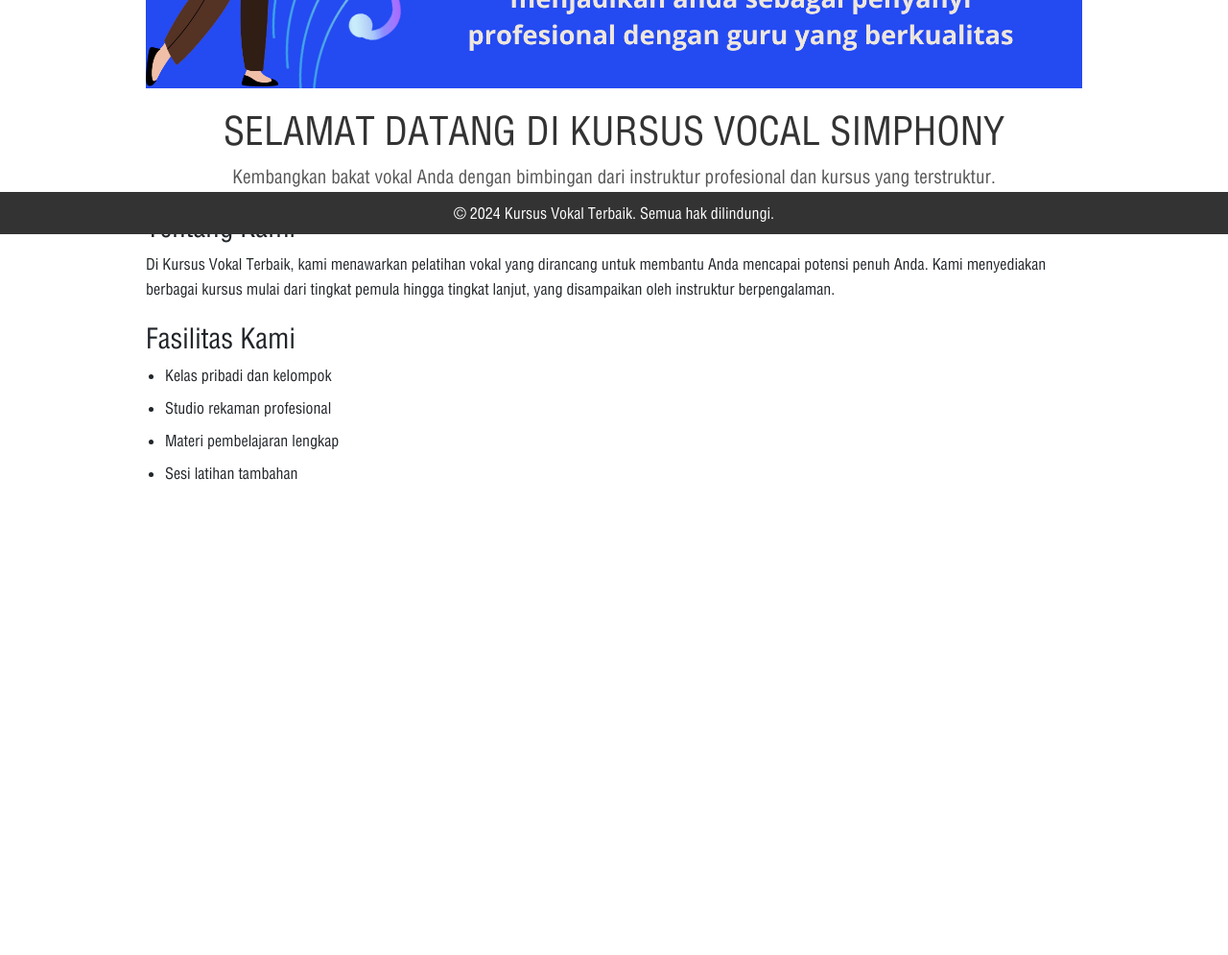
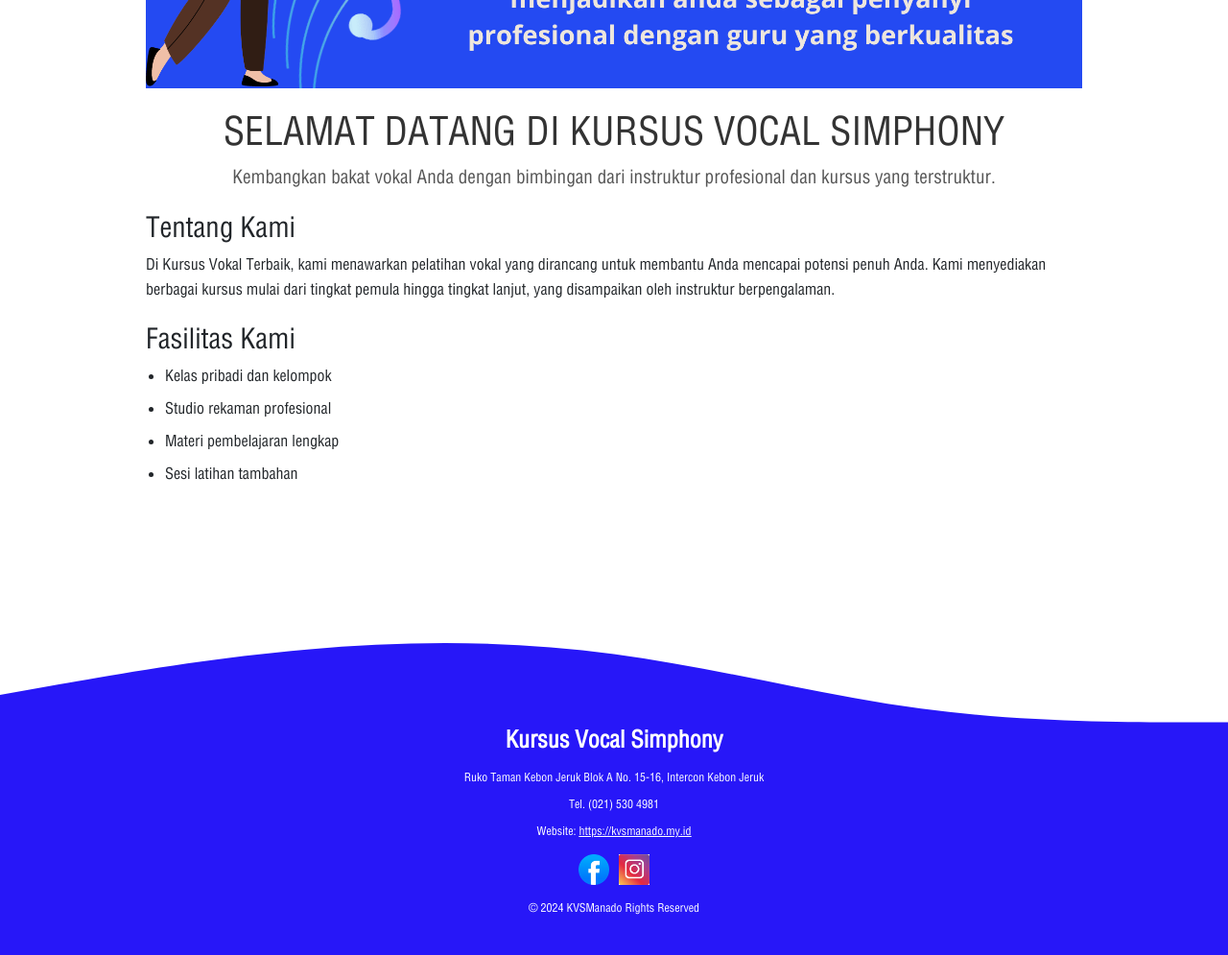
Before and after one commit to JaceJS/web-kursus-vokal, a PHP site: page / in a window 1280 px wide. Shown: the part 556-1551 px from the top of the page at 96% size. Before the commit the page ends 1056 px from the top, so only its background shows below. Run offline with PHP 8.4, Linux system fonts and the light colour scheme.

Commit message:
feat: add footer components

```diff
--- /dev/null
+++ b/components/footer.php
@@ -0,0 +1,22 @@
+<footer class="footer">
+    <div class="footer-wave">
+        <svg xmlns="http://www.w3.org/2000/svg" viewBox="0 0 1440 260">
+            <path fill="#2717f8" fill-opacity="1" d="M0,224L60,213.3C120,203,240,181,360,170.7C480,160,600,160,720,176C840,192,960,224,1080,240C1200,256,1320,256,1380,256L1440,256L1440,320L1380,320C1320,320,1200,320,1080,320C960,320,840,320,720,320C600,320,480,320,360,320C240,320,120,320,60,320L0,320Z"></path>
+        </svg>
+    </div>
+    <div class="footer-content">
+        <h3>Kursus Vocal Simphony</h3>
+        <p>Ruko Taman Kebon Jeruk Blok A No. 15-16, Intercon Kebon Jeruk</p>
+        <p>Tel. (021) 530 4981</p>
+        <p>Website: <a href="https://kvsmanado.my.id/" target="_blank"><u>https://kvsmanado.my.id</u></a>
+        <div class="social-icons">
+            <a href="#">
+                <img src="gambar/logo_fb.png" alt="Facebook Logo" width="32">
+            </a>
+            <a href="#">
+                <img src="gambar/logo_ig.png" alt="Instagram Logo" width="32">
+            </a>
+        </div>
+        <p>&copy; 2024 KVSManado Rights Reserved</p>
+    </div>
+</footer>
--- a/index.php
+++ b/index.php
@@ -3,7 +3,7 @@
 
 <head>
   <meta charset="UTF-8" />
-  <meta name="viewport" content="width=device-width, initial-scale=1.0" />
+  <meta name="viewport" content="width=device-width, initial-scale=1.0">
   <title>Kursus Vokal Terbaik</title>
   <link rel="stylesheet" href="style.css" />
   <link href="https://cdn.jsdelivr.net/npm/bootstrap@5.3.0/dist/css/bootstrap.min.css" rel="stylesheet">
@@ -27,16 +27,6 @@
     .hero p {
       font-size: 1.2em;
       color: #555;
-    }
-
-    footer {
-      background-color: #333;
-      color: #fff;
-      text-align: center;
-      padding: 10px 0;
-      position: fixed;
-      width: 100%;
-      bottom: 0;
     }
   </style>
 </head>
@@ -79,8 +69,7 @@
     </div>
   </div>
 
-
-  <footer>&copy; 2024 Kursus Vokal Terbaik. Semua hak dilindungi.</footer>
+  <?php include 'components/footer.php'; ?>
 
   <script src="https://cdn.jsdelivr.net/npm/bootstrap@5.3.0/dist/js/bootstrap.bundle.min.js"></script>
 </body>
--- a/style.css
+++ b/style.css
@@ -7,6 +7,12 @@
     url("./fonts/Helvetica Light Condensed.otf") format("opentype");
   font-weight: normal;
   font-style: normal;
+}
+
+html {
+  margin: 0;
+  padding: 0;
+  height: 100%;
 }
 
 body {
@@ -23,6 +29,7 @@ body {
 a {
   all: unset;
   cursor: pointer;
+  text-decoration: none;
 }
 
 .main-wrapper {
@@ -89,13 +96,101 @@ section ul li {
   margin-bottom: 10px;
 }
 
-/* Gaya untuk footer */
-footer {
-  background-color: #333;
+/* Footer */
+/* .footer {
+  max-height: 500px;
+  background-color: #2717f8;
+  color: white;
+  text-align: center;
+}
+
+.footer-wave {
+  position: relative;
+  top: -10px;
+  background-color: #fff;
+}
+
+.footer-content {
+  position: relative;
+  top: 50%;
+  transform: translateY(-50%);
+}
+
+.footer-content h3 {
+  font-size: 24px;
+  font-weight: bold;
+  margin-bottom: 16px;
+}
+
+.footer-content p {
+  font-size: 14px;
+  margin: 5px 0;
+}
+
+.footer-content a {
   color: #fff;
+  text-decoration: none;
+}
+
+.footer-content .social-icons {
+  margin: 15px 0;
+}
+
+.footer-content .social-icons a img {
+  margin: 0 5px;
+} */
+
+.footer {
+  display: flex;
+  flex-direction: column;
+  align-items: center;
+  justify-content: center;
+  background-color: #2717f8;
+  color: white;
   text-align: center;
-  padding: 10px 0;
-  position: fixed;
+}
+
+.footer-wave {
+  background-color: #fff;
   width: 100%;
-  bottom: 0;
 }
+
+.footer-content {
+  padding: 0 20px 40px;
+  width: 100%;
+  max-width: 800px;
+  margin: auto;
+}
+
+.footer-content h3 {
+  font-size: 24px;
+  font-weight: bold;
+  margin-bottom: 16px;
+}
+
+.footer-content p {
+  font-size: 14px;
+  margin: 8px 0;
+}
+
+.footer-content a {
+  color: #fff;
+  text-decoration: underline;
+}
+
+.footer-content .social-icons {
+  margin: 15px 0;
+  display: flex;
+  justify-content: center;
+  gap: 10px;
+}
+
+.footer-content .social-icons a img {
+  width: 32px;
+  height: 32px;
+}
+
+.footer p {
+  font-size: 12px;
+  margin: 10px 0 0;
+}
```
